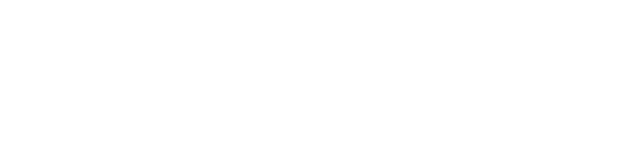
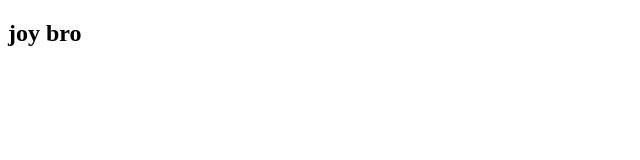
Before and after one commit to MahfuzNayaan/my-shelly-coop-repo, a plain HTML site: page index.html in a window 1280 px wide. Shown: the whole page, without its empty margins (0-640 px from the left). Drawn offline with Linux system fonts and the light colour scheme.

Commit message:
second commit

```diff
--- a/index.html
+++ b/index.html
@@ -6,6 +6,7 @@
     <title>Document</title>
 </head>
 <body>
+    <h2>joy bro</h2>
 
 </body>
 </html>
```
